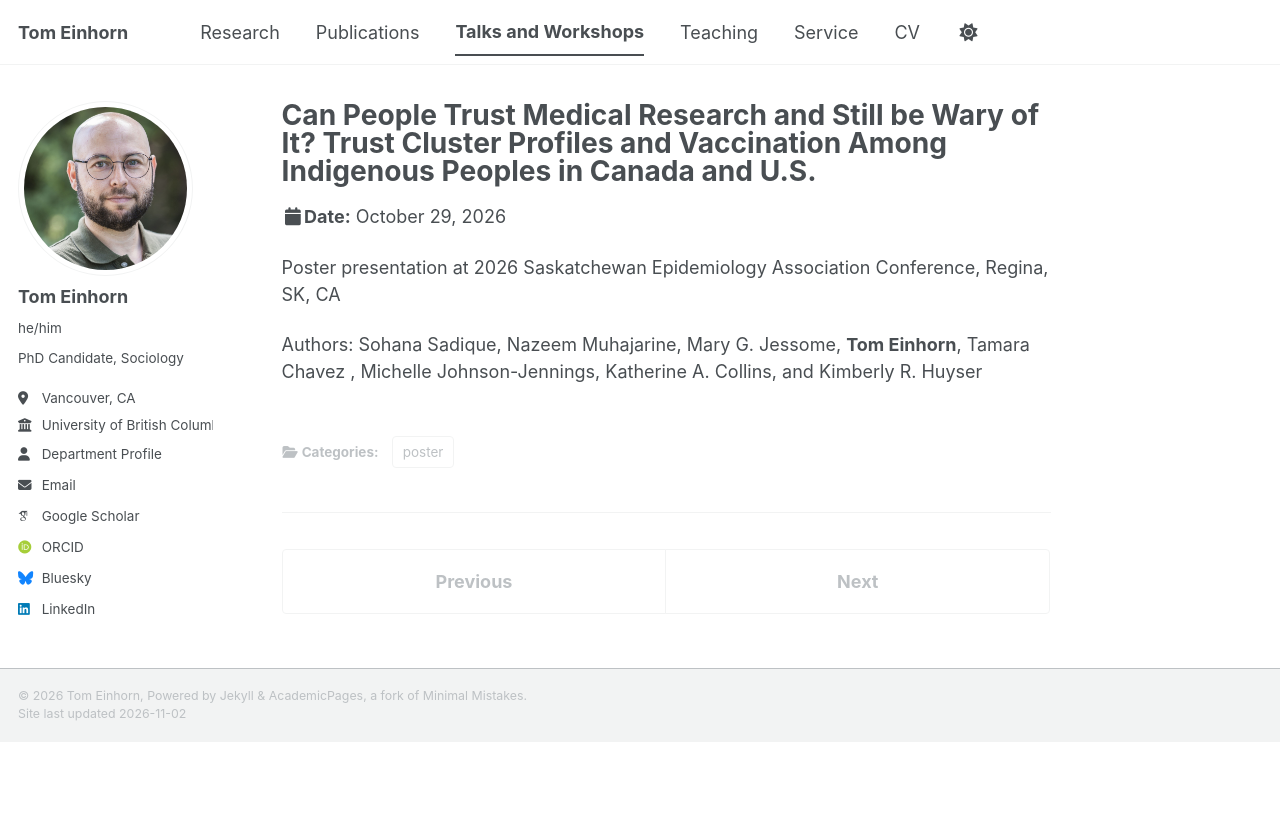
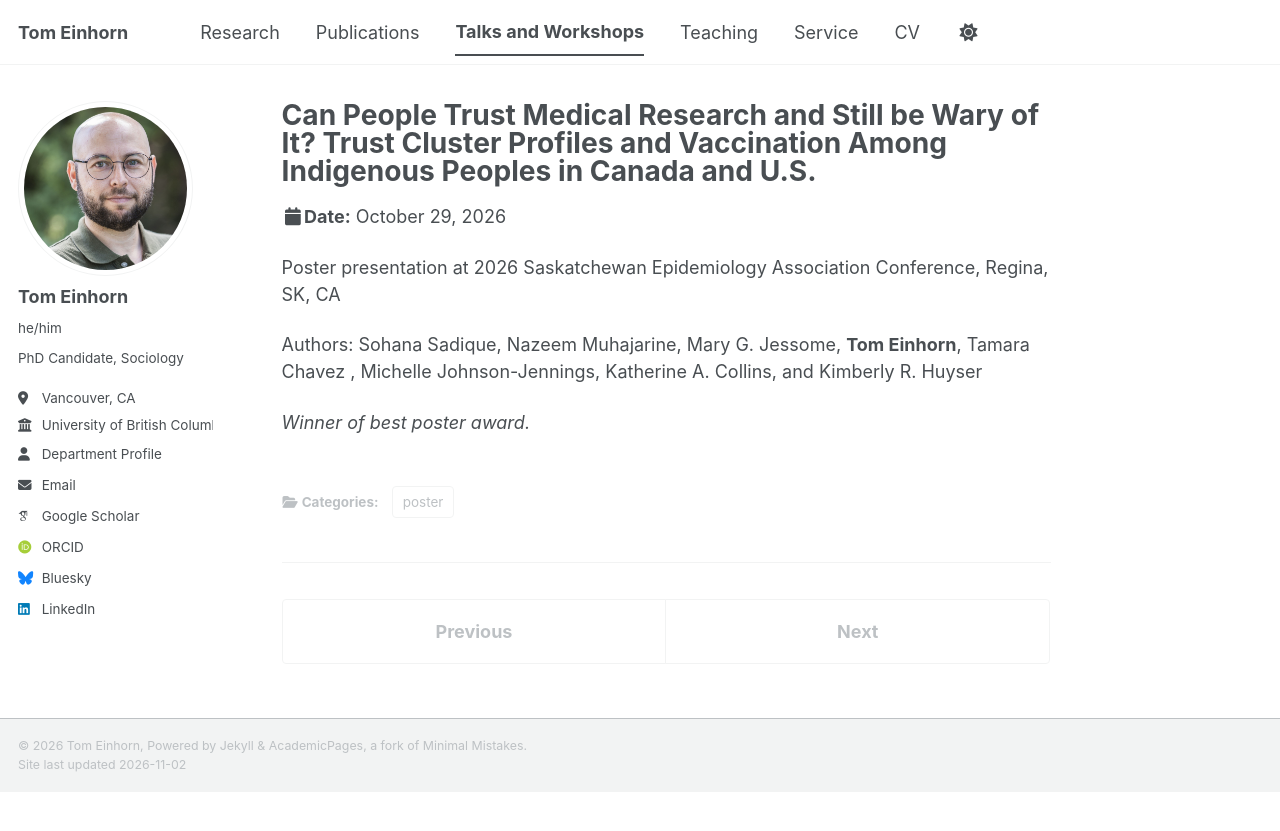
Before and after one commit to TomEinhorn/tomeinhorn.github.io, a Jekyll site: the page built from _talks/2026-10-29-SK-epi.md, in a window 1280 px wide. Shown: the top 831 px of the page. Built offline with Jekyll 4.4.1, drawn with Linux system fonts in a browser that asks for light colours; some web fonts are replaced; a script bundle is joined from its source files by our own code; library files that are not in the unit come from our copies.

Commit message:
Add best poster award note to SK epi talk
Added note about winning the best poster award.

```diff
--- a/_talks/2026-10-29-SK-epi.md
+++ b/_talks/2026-10-29-SK-epi.md
@@ -11,3 +11,5 @@ location: "Regina, SK, CA"
 ---
 
 Authors: Sohana Sadique, Nazeem Muhajarine, Mary G. Jessome, <b>Tom Einhorn</b>, Tamara Chavez , Michelle Johnson-Jennings, Katherine A. Collins, and Kimberly R. Huyser
+
+*Winner of best poster award.*
```
